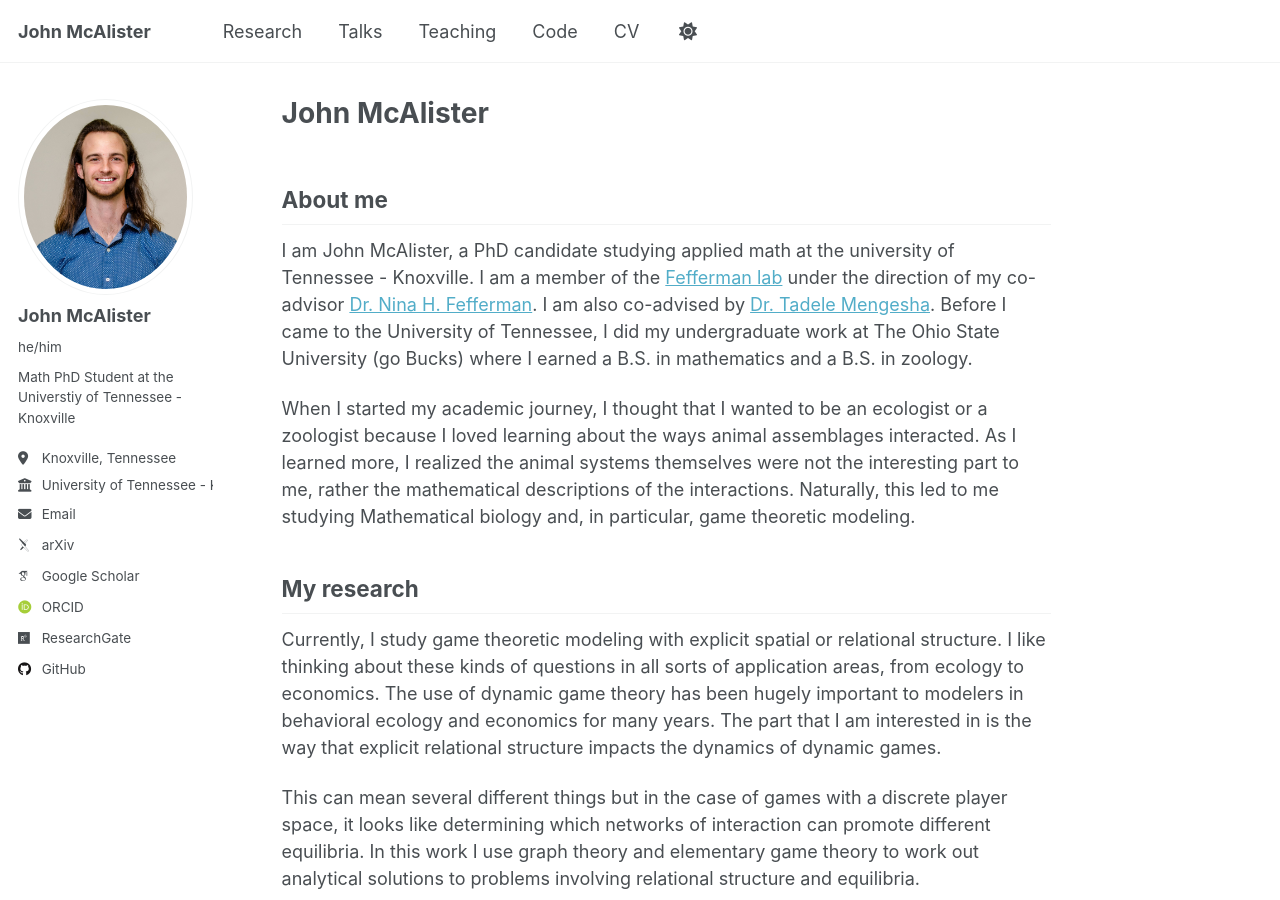
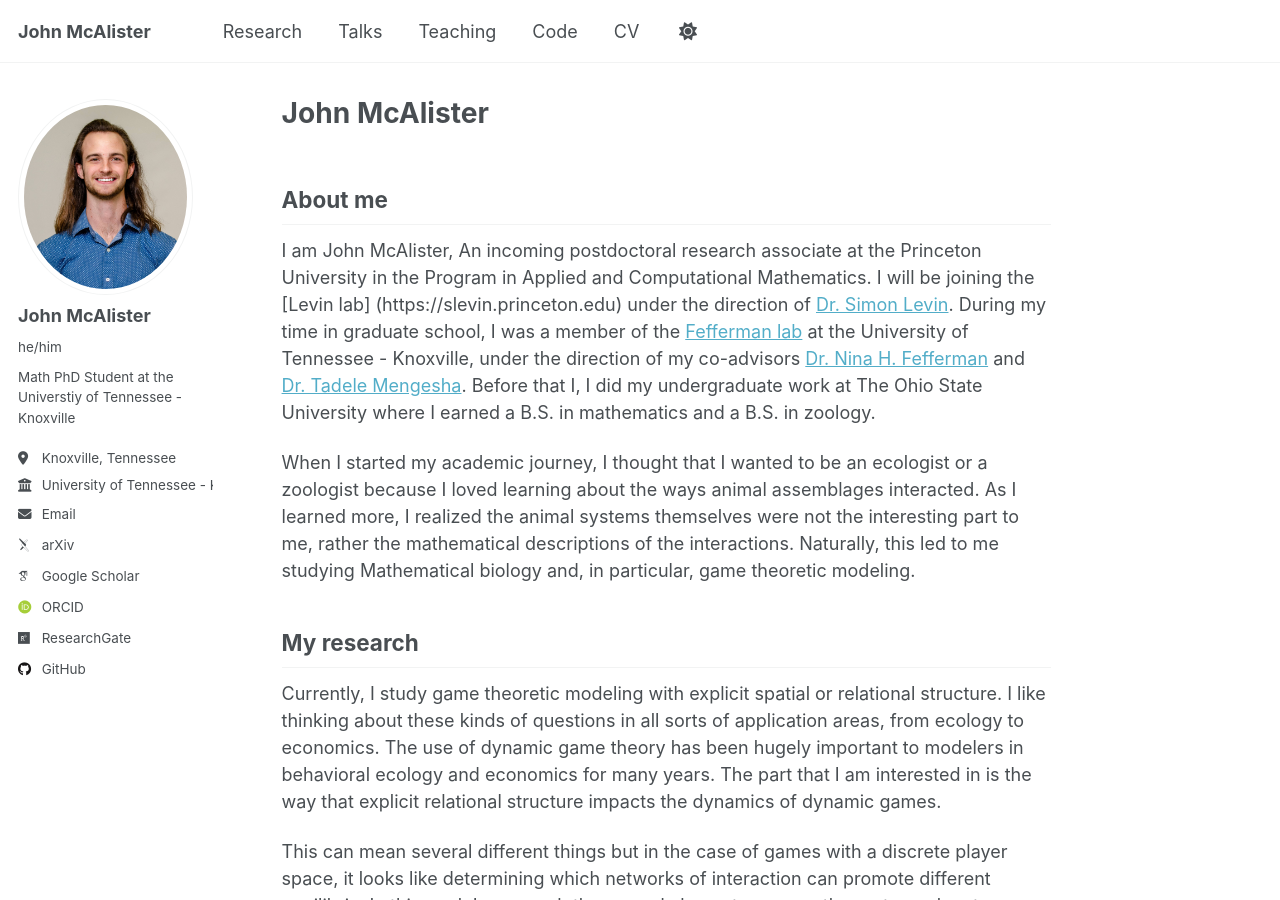
Before and after one commit to jmcalis/jmcalis.github.io, a Jekyll site: the page built from _pages/about.md, in a window 1280 px wide and 900 px high. Built offline with Jekyll 4.4.1, drawn with Linux system fonts in a browser that asks for light colours; some web fonts are replaced; a script that is not in the unit is left out.

```diff
--- a/_pages/about.md
+++ b/_pages/about.md
@@ -8,7 +8,7 @@ redirect_from:
 ---
 
 ## About me
-I am John McAlister, a PhD candidate studying applied math at the university of Tennessee - Knoxville. I am a member of the [Fefferman lab](https://feffermanlab.org) under the direction of my co-advisor [Dr. Nina H. Fefferman](https://scholar.google.com/citations?user=su7CB3AAAAAJ&hl=en). I am also co-advised by [Dr. Tadele Mengesha](https://scholar.google.com/citations?hl=en&user=TbdmtEgAAAAJ&view_op=list_works). Before I came to the University of Tennessee, I did my undergraduate work at The Ohio State University (go Bucks) where I earned a B.S. in mathematics and a B.S. in zoology.
+I am John McAlister, An incoming postdoctoral research associate at the Princeton University in the Program in Applied and Computational Mathematics. I will be joining the [Levin lab] (https://slevin.princeton.edu) under the direction of [Dr. Simon Levin](https://eeb.princeton.edu/people/simon-levin). During my time in graduate school, I was a member of the [Fefferman lab](https://feffermanlab.org) at the University of Tennessee - Knoxville, under the direction of my co-advisors [Dr. Nina H. Fefferman](https://scholar.google.com/citations?user=su7CB3AAAAAJ&hl=en) and [Dr. Tadele Mengesha](https://scholar.google.com/citations?hl=en&user=TbdmtEgAAAAJ&view_op=list_works). Before that I, I did my undergraduate work at The Ohio State University where I earned a B.S. in mathematics and a B.S. in zoology.
 
 When I started my academic journey, I thought that I wanted to be an ecologist or a zoologist because I loved learning about the ways animal assemblages interacted. As I learned more, I realized the animal systems themselves were not the interesting part to me, rather the mathematical descriptions of the interactions. Naturally, this led to me studying Mathematical biology and, in particular, game theoretic modeling.
 
```
Also changed, not shown: _publications/2026-03-27-Dissertation.md (+1 -1 lines), _talks/2026-04-17-Nonlocal-eco-evolution.md (added, +13 -0 lines), 1 other file.
